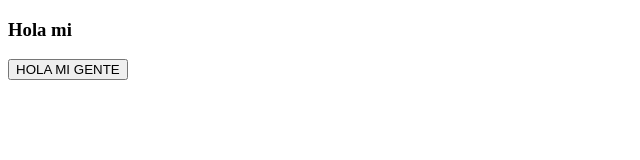
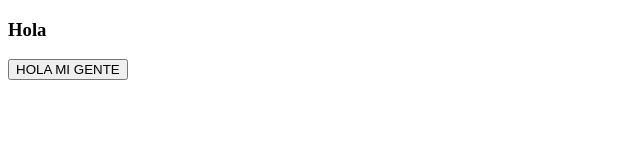
Before and after one commit to Andres-gbv/repo-prueba, a plain HTML site: page index.html in a window 1280 px wide. Shown: the full height of the page, 0-640 px from the left. Drawn offline with Linux system fonts and the light colour scheme.

Commit message:
viendo problemas

```diff
--- a/index.html
+++ b/index.html
@@ -6,7 +6,7 @@
     <title>Mi segunda chamba </title>
 </head>
 <body>
-    <h3>Hola mi </h3>
+    <h3>Hola </h3>
     <button>HOLA MI GENTE</button>
 </body>
 </html>
```
